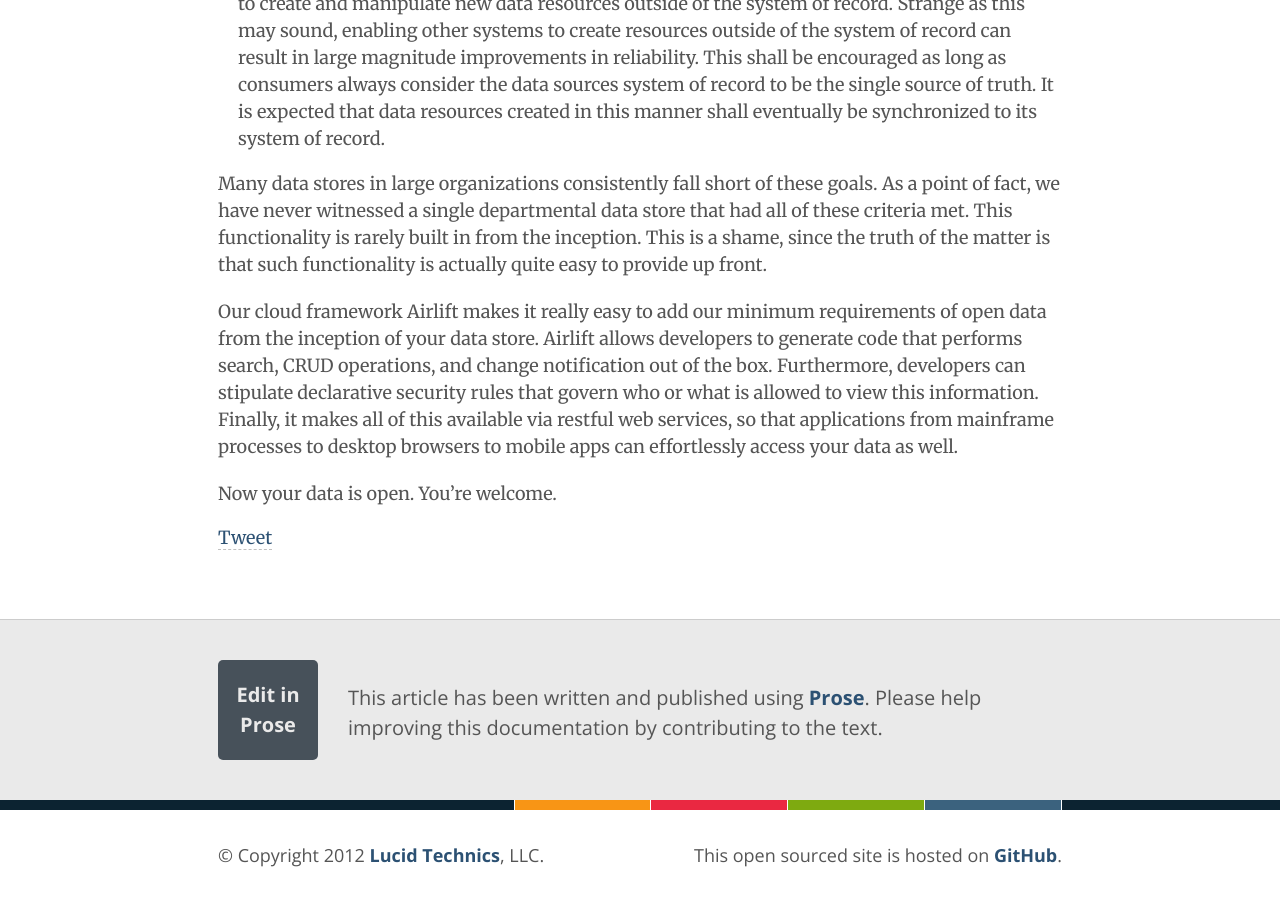
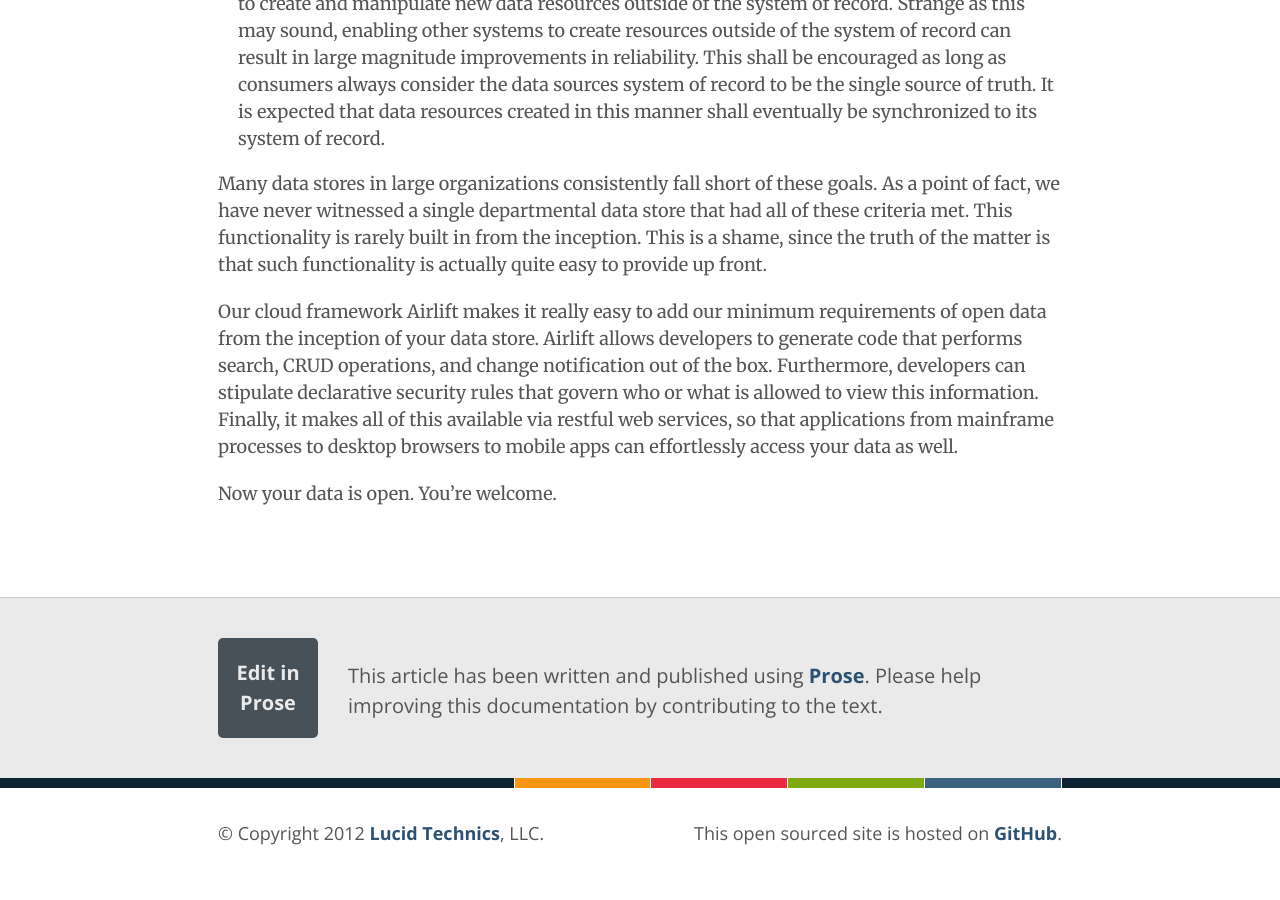
Before and after one commit to LucidTechnics/lucidtechnics.github.com, a Jekyll site: the page built from articles.html, in a window 1280 px wide and 900 px high, scrolled down 1915 px. Built offline with Jekyll 4.4.1, drawn with Linux system fonts in a browser that asks for light colours; nearby versions of some CDN libraries; comment, search, counter and statistics services are not loaded; after the commit the page ends 2793 px from its top, so only the background shows below that.

Commit message:
Updated articles.html

```diff
--- a/articles.html
+++ b/articles.html
@@ -27,10 +27,6 @@
         <div class="article-wrapper">
           <div class="help post-content">
             {{ page.content }}
-            <!-- Place this tag where you want the +1 button to render. -->
-			<div class="g-plusone" data-annotation="inline" data-width="300"></div>
-            <a href="https://twitter.com/share" class="twitter-share-button" data-text="Lucid Technics Journal" data-size="large">Tweet</a>
-<script>!function(d,s,id){var js,fjs=d.getElementsByTagName(s)[0];if(!d.getElementById(id)){js=d.createElement(s);js.id=id;js.src="//platform.twitter.com/widgets.js";fjs.parentNode.insertBefore(js,fjs);}}(document,"script","twitter-wjs");</script>
           </div>
 
         </div>
```
